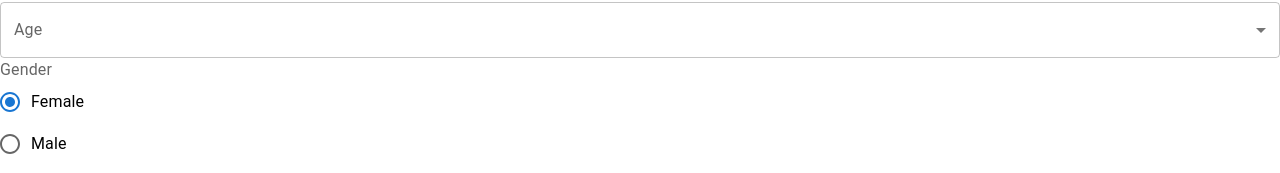
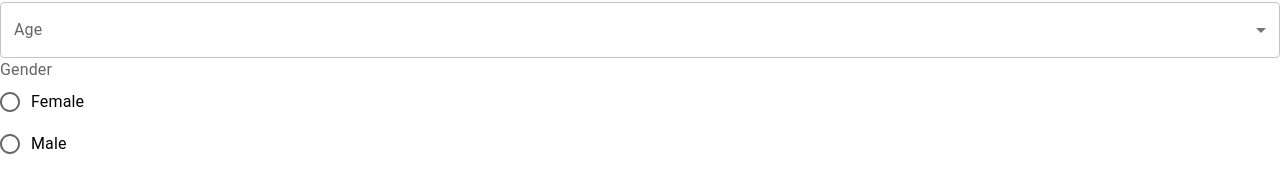
Before and after one commit to Balagha-2023/Iftah, a React (Create React App) app: page / in a window 1280 px wide. Shown: the part 226-399 px from the top of the page. Built offline with nearby package versions, Linux system fonts and the light colour scheme.

Commit message:
default select none

```diff
--- a/src/Form.js
+++ b/src/Form.js
@@ -99,7 +99,7 @@ const Form = () => {
   <FormLabel >Gender</FormLabel>
 
   <RadioGroup
-    defaultValue="female"
+    // defaultValue="female"
     onChange={handleChange}
     name="gender"
   >
```
